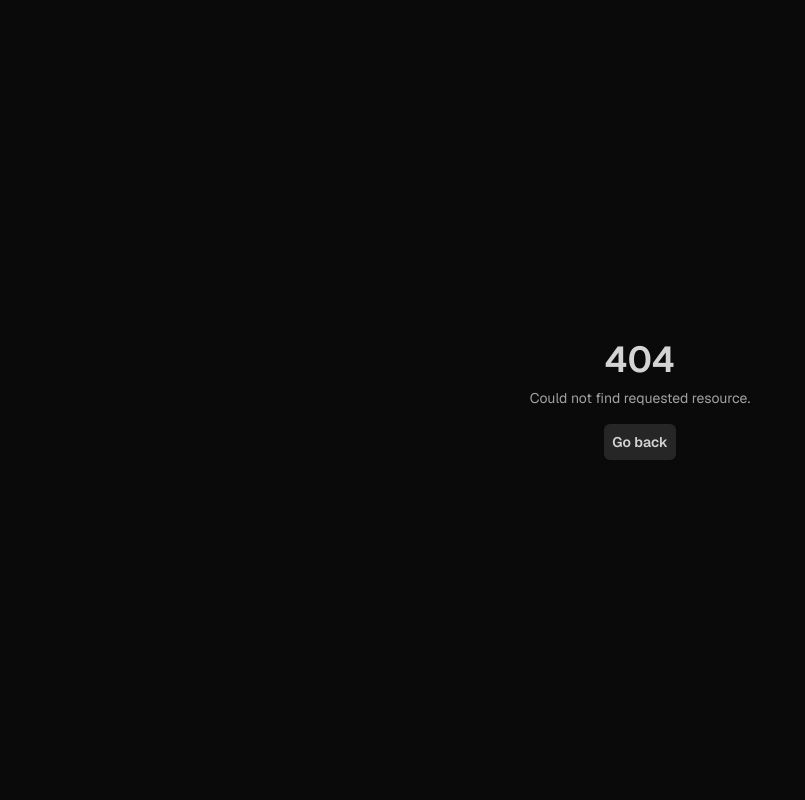
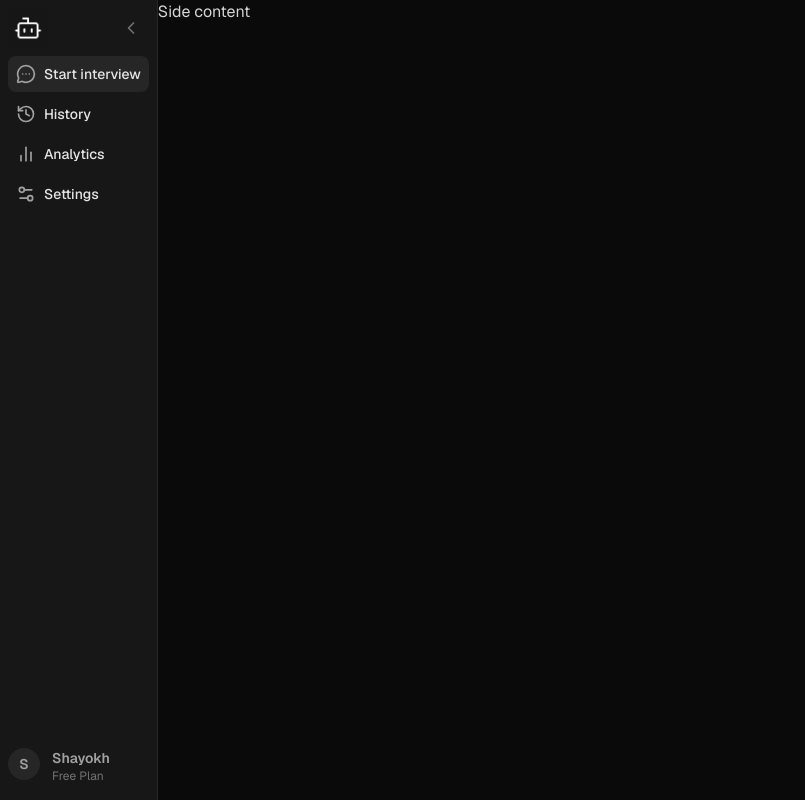
Before and after one commit to ShayokhShorfuddin/sage, a Next.js app: page /home in a window 1280 px wide. Before the commit this address had no page. Shown: the whole page, without its empty margins (0-805 px from the left). Built offline with nearby package versions, Linux system fonts and the light colour scheme.

Commit message:
add /home route with sidebar

```diff
--- /dev/null
+++ b/app/home/components/Sidebar.tsx
@@ -0,0 +1,126 @@
+"use client";
+
+import {
+	ChartNoAxesColumnIcon,
+	ChevronLeft,
+	ChevronRight,
+	History,
+	MessageCircleMoreIcon,
+	Settings2,
+} from "lucide-react";
+
+import Image from "next/image";
+import { createContext, useContext, useState } from "react";
+import Icon from "@/public/images/icon.png";
+
+type SidebarProps = {
+	icon: React.ReactNode;
+	text: string;
+	isActive: boolean;
+	onClick: () => void;
+};
+
+const sidebarContext = createContext<{ expanded: boolean } | undefined>(
+	undefined,
+);
+
+export default function Sidebar() {
+	const [expanded, setExpanded] = useState(true);
+	const [activeTab, setActiveTab] = useState("Start interview");
+
+	const sidebarData: SidebarProps[] = [
+		{
+			icon: <MessageCircleMoreIcon className="size-5 stroke-neutral-400" />,
+			text: "Start interview",
+			isActive: activeTab === "Start interview",
+			onClick: () => setActiveTab("Start interview"),
+		},
+		{
+			icon: <History className="size-5 stroke-neutral-400" />,
+			text: "History",
+			isActive: activeTab === "History",
+			onClick: () => setActiveTab("History"),
+		},
+		{
+			icon: <ChartNoAxesColumnIcon className="size-5 stroke-neutral-400" />,
+			text: "Analytics",
+			isActive: activeTab === "Analytics",
+			onClick: () => setActiveTab("Analytics"),
+		},
+		{
+			icon: <Settings2 className="size-5 stroke-neutral-400" />,
+			text: "Settings",
+			isActive: activeTab === "Settings",
+			onClick: () => setActiveTab("Settings"),
+		},
+	];
+
+	return (
+		<aside className="h-svh">
+			<nav className="h-full flex flex-col bg-neutral-900 border-r border-neutral-800 px-2 py-2">
+				{/* Top logo and retract button */}
+				<div className="flex justify-between items-center">
+					<Image
+						src={Icon}
+						alt="Icon"
+						className={expanded ? "block w-10" : "hidden"}
+					/>
+
+					<button
+						className="p-2 hover:cursor-pointer hover:bg-neutral-800 rounded-lg transition-colors duration-200"
+						type="button"
+						onClick={() => setExpanded(!expanded)}
+					>
+						{expanded ? (
+							<ChevronLeft className="size-5 stroke-neutral-500" />
+						) : (
+							<ChevronRight className="size-5 stroke-neutral-500" />
+						)}
+					</button>
+				</div>
+
+				<sidebarContext.Provider value={{ expanded }}>
+					{/* Navigation links */}
+					<ul className="flex-1 flex flex-col gap-y-1 mt-2">
+						{sidebarData.map((item) => (
+							<SidebarItem key={item.text} {...item} />
+						))}
+					</ul>
+				</sidebarContext.Provider>
+
+				{/* Bottom profile */}
+				<div className="flex gap-x-3 my-2 hover:cursor-pointer">
+					<div className="size-8 bg-neutral-800 rounded-full flex items-center justify-center">
+						<p className="text-sm font-semibold text-neutral-400">S</p>
+					</div>
+
+					<div
+						className={`overflow-hidden transition-all duration-500 ${expanded ? "block" : "hidden"}`}
+					>
+						<p className="text-neutral-400 text-sm font-semibold">Shayokh</p>
+						<p className="text-neutral-500 text-xs">Free Plan</p>
+					</div>
+				</div>
+			</nav>
+		</aside>
+	);
+}
+
+function SidebarItem({ icon, text, isActive, onClick }: SidebarProps) {
+	const { expanded } = useContext(sidebarContext) as { expanded: boolean };
+
+	return (
+		<li
+			className={`relative flex items-center p-2 gap-x-2 cursor-pointer rounded-lg ${isActive ? "bg-neutral-800" : ""} hover:bg-neutral-800`}
+			onClick={onClick}
+			onKeyDown={onClick}
+		>
+			{icon}
+			<span
+				className={`text-neutral-200 text-sm font-medium ${expanded ? "block" : "hidden"}`}
+			>
+				{text}
+			</span>
+		</li>
+	);
+}
--- /dev/null
+++ b/app/home/page.tsx
@@ -0,0 +1,12 @@
+import Sidebar from "./components/Sidebar";
+
+export default function Page() {
+	return (
+		<>
+			<main className="flex">
+				<Sidebar />
+				<p className="text-neutral-300">Side content</p>
+			</main>
+		</>
+	);
+}
--- a/app/page.tsx
+++ b/app/page.tsx
@@ -19,11 +19,9 @@ export default function Page() {
 				<Pricing />
 				<FAQ />
 				<CTA />
-				<Footer />
 			</main>
 
-			{/* TODO: Ensure responsiveness */}
-			{/* TODO: Add developer success story */}
+			<Footer />
 		</>
 	);
 }
```
Also changed, not shown: public/images/icon.png (added), 1 other file (tests, documents, lock files or other folders).
